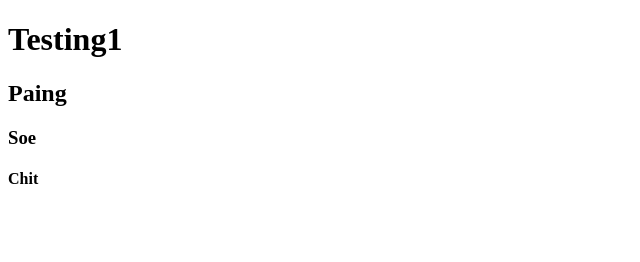
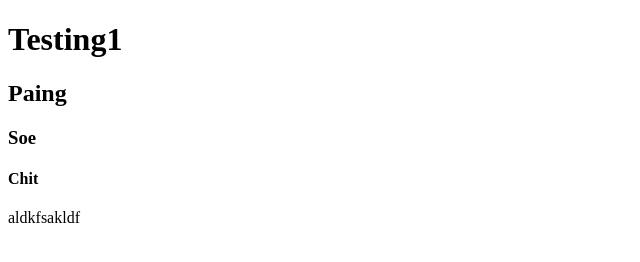
Before and after one commit to PaingSoeChit-QMM/git-flow, a plain HTML site: page index.html in a window 1280 px wide. Shown: the whole page, without its empty margins (0-640 px from the left). Drawn offline with Linux system fonts and the light colour scheme.

Commit message:
Adding p tag

```diff
--- a/index.html
+++ b/index.html
@@ -11,6 +11,7 @@
       <h2>Paing</h2>
       <h3>Soe</h3>
       <h4>Chit</h4>
+      <p>aldkfsakldf</p>
     </div>
   </body>
 </html>
```
